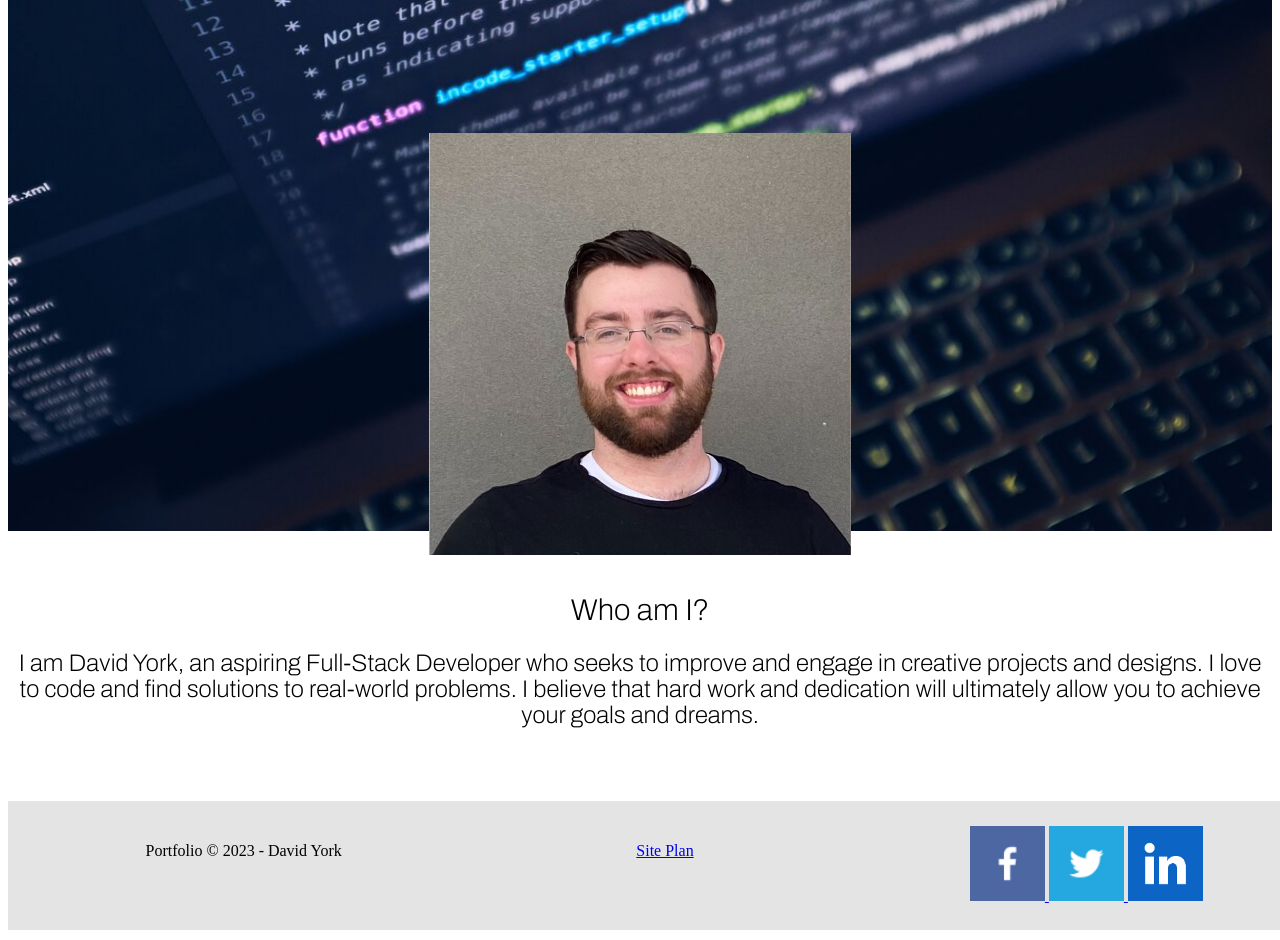
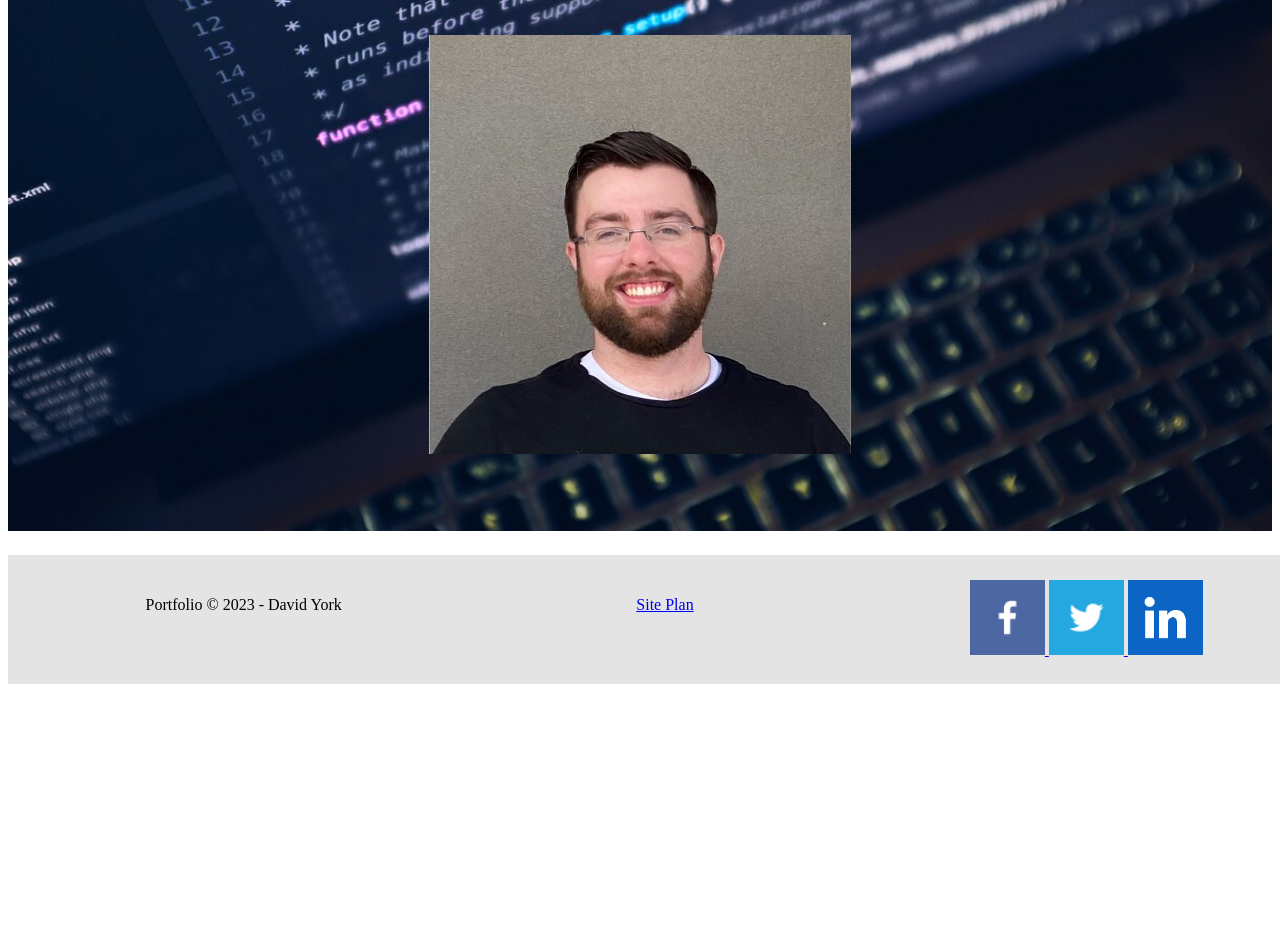
Before and after one commit to Yorkd1/wdd130, a plain HTML site: page personal_portfolio/index.html in a window 1280 px wide. Shown: the part 480-1420 px from the top of the page. After the commit the page ends 1174 px from the top, so only its background shows below. Drawn offline with Linux system fonts and the light colour scheme; a web font is replaced by a local one.

Commit message:
Added a flip-card in the home page with content

```diff
--- a/personal_portfolio/index.html
+++ b/personal_portfolio/index.html
@@ -23,15 +23,21 @@
             <div class="banner">
                 <img id="banner_img" src="images/code.jpg" alt="computer with code">
             </div>
-            <div class="profile">
-                <img id="profile_img" src="images/profile_picture.jpg" alt="profile picture">
-            </div>
-            <section class="who_am_i">
-                <h1>Who am I?</h1>
-                <p>I am David York, an aspiring Full-Stack Developer who seeks to improve and engage in creative projects and designs.
-                    I love to code and find solutions to real-world problems. I believe that hard work and dedication will ultimately
-                    allow you to achieve your goals and dreams. </p>
-            </section>
+
+            <div class="flip-card">
+                <div class="flip-card-inner">
+                  <div class="flip-card-front">
+                    <img src="images/profile_picture.jpg" alt="profile picture" style="width:100%;height:110%;">
+                  </div>
+                  <div class="flip-card-back">
+                    <h1>David York</h1>
+                    <p>Aspiring Full-Stack Developer</p>
+                    <p>I seek to improve and engage in creative projects and designs.
+                        I love to code and find solutions to real-world problems. I believe that hard work and dedication will ultimately
+                        allow you to achieve your goals and dreams.</p>
+                  </div>
+                </div>
+              </div>
         </main>
         <footer>
             <p>Portfolio &copy; 2023 - David York</p>
--- a/personal_portfolio/styles/portfolio_style.css
+++ b/personal_portfolio/styles/portfolio_style.css
@@ -57,31 +57,6 @@ main {
     margin: 10px auto;
 }
 
-.profile {
-    grid-column: 2;
-    grid-row: 2;
-}
-
-#profile_img {
-    width: 100%;
-    margin: 10px auto;
-}
-.who_am_i {
-    grid-column: 1/4;
-    grid-row: 3;
-}
-
-.who_am_i h1 {
-    font-family: "Poltawski Nowy", "Archivo", sans-serif;
-    text-align: center;
-    font-size: 30px;
-}
-
-.who_am_i p {
-    font-family: "Archivo", Helvetica, sans-serif;
-    font-size: 24px;
-    text-align: center;
-}
 footer {
     display: grid;
     grid-template-columns: 1fr 1fr 1fr;
@@ -107,3 +82,52 @@ footer {
 #linkedin_icon {
     width: 75px;
 }
+
+/* The flip card container - set the width and height to whatever you want. We have added the border property to demonstrate that the flip itself goes out of the box on hover (remove perspective if you don't want the 3D effect */
+.flip-card {
+    grid-column: 2;
+    grid-row: 2;
+    background-color: transparent;
+    width: 100%;
+    height: 100%;
+    perspective: 1000px; /* Remove this if you don't want the 3D effect */
+  }
+
+  /* This container is needed to position the front and back side */
+  .flip-card-inner {
+    position: relative;
+    width: 100%;
+    height: 100%;
+    margin: 10px auto;
+    font-size: 24px;
+    text-align: center;
+    transition: transform 0.8s;
+    transform-style: preserve-3d;
+  }
+
+  /* Do an horizontal flip when you move the mouse over the flip box container */
+  .flip-card:hover .flip-card-inner {
+    transform: rotateY(180deg);
+  }
+
+  /* Position the front and back side */
+  .flip-card-front, .flip-card-back {
+    position: absolute;
+    width: 100%;
+    height: 110%;
+    -webkit-backface-visibility: hidden; /* Safari */
+    backface-visibility: hidden;
+  }
+
+  /* Style the front side (fallback if image is missing) */
+  .flip-card-front {
+    background-color: #bbb;
+    color: black;
+  }
+
+  /* Style the back side */
+  .flip-card-back {
+    background-color: #3A83B6;
+    color: white;
+    transform: rotateY(180deg);
+  }
```
